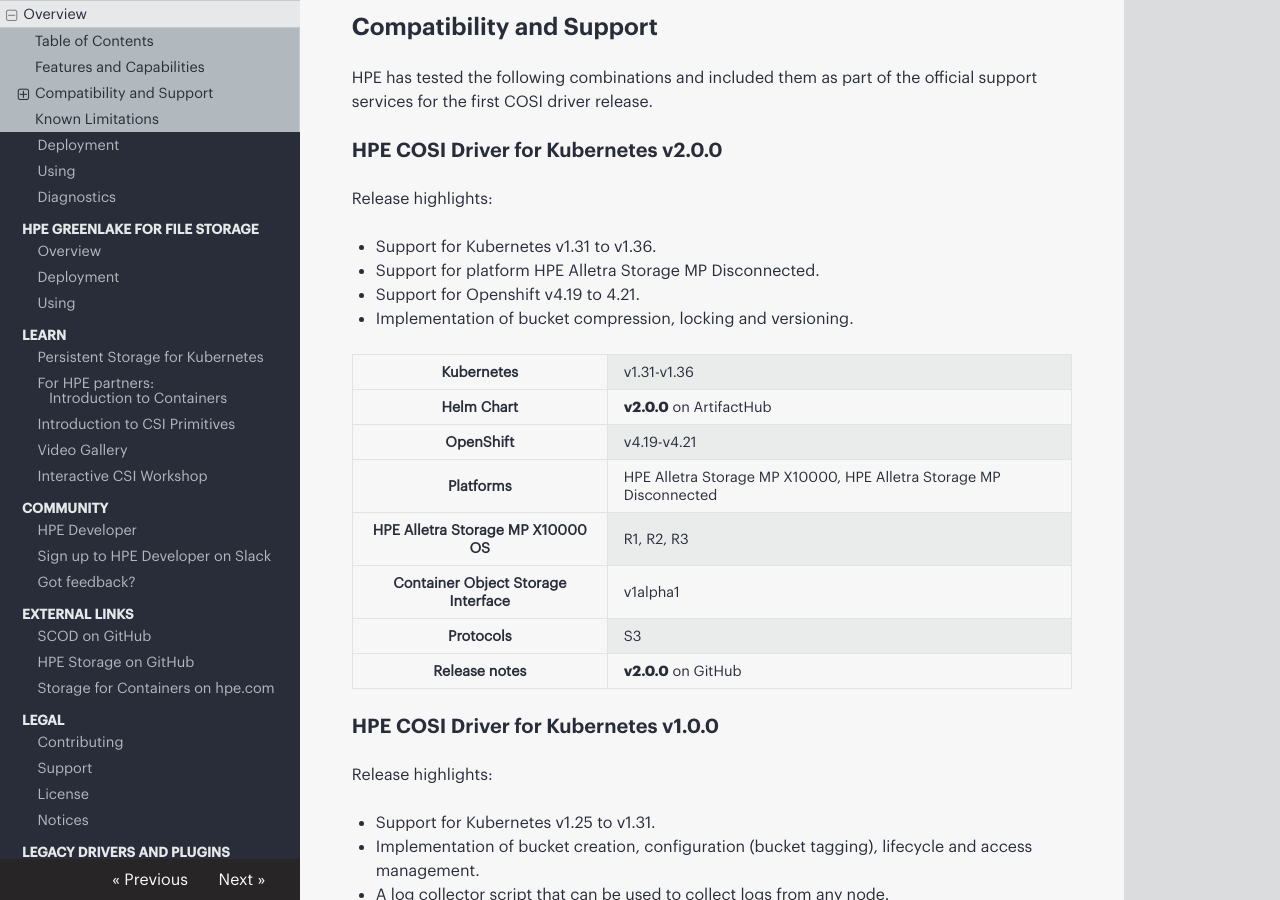
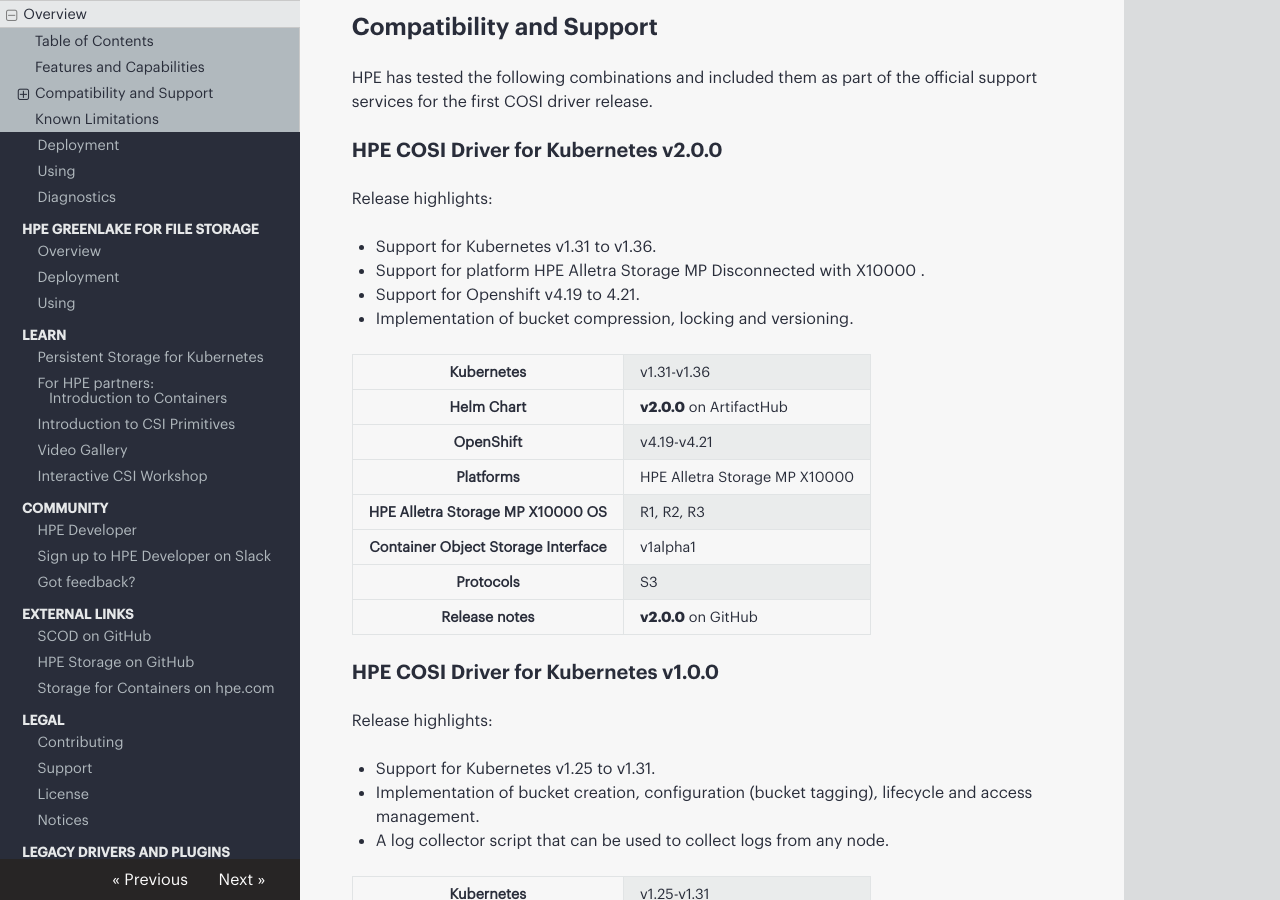
Before and after one commit to hpe-storage/scod, an MkDocs documentation site: the page built from docs/cosi_driver/index.md, in a window 1280 px wide and 900 px high, scrolled down 1703 px. Built offline with MkDocs 1.6.1, drawn with Linux system fonts in a browser that asks for light colours; nearby versions of some CDN libraries.

Commit message:
Updated index

```diff
--- a/docs/cosi_driver/index.md
+++ b/docs/cosi_driver/index.md
@@ -41,7 +41,7 @@
 Release highlights:
 
 * Support for Kubernetes v1.31 to v1.36.
-* Support for platform HPE Alletra Storage MP Disconnected.
+* Support for platform HPE Alletra Storage MP Disconnected with X10000 .
 * Support for Openshift v4.19 to 4.21.
 * Implementation of bucket compression, locking and versioning.
 
@@ -61,7 +61,7 @@
   <tr>
     <th>Platforms</th>
     <td>
-      HPE Alletra Storage MP X10000, HPE Alletra Storage MP Disconnected
+      HPE Alletra Storage MP X10000
     </td>
   </tr>
   <tr>
```
